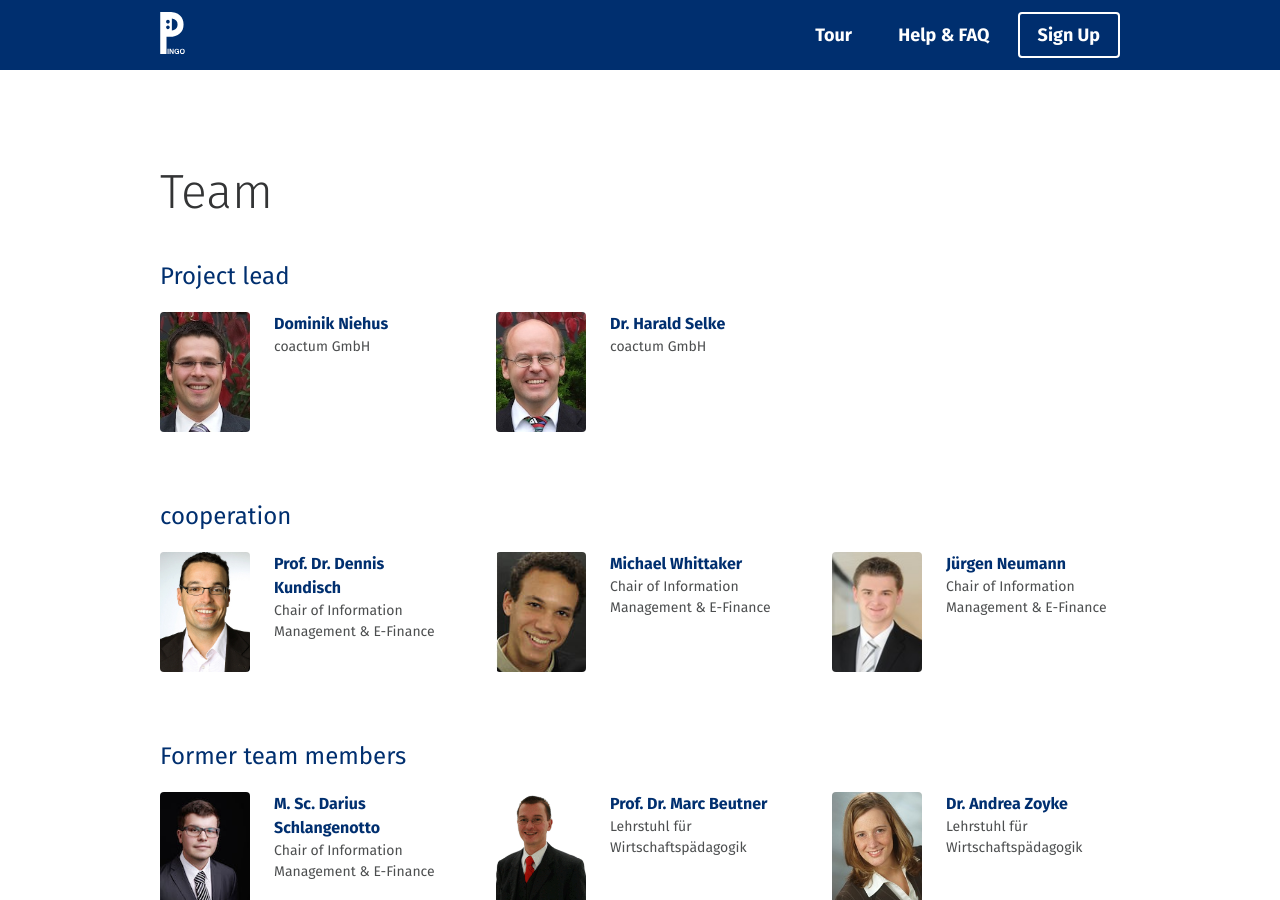
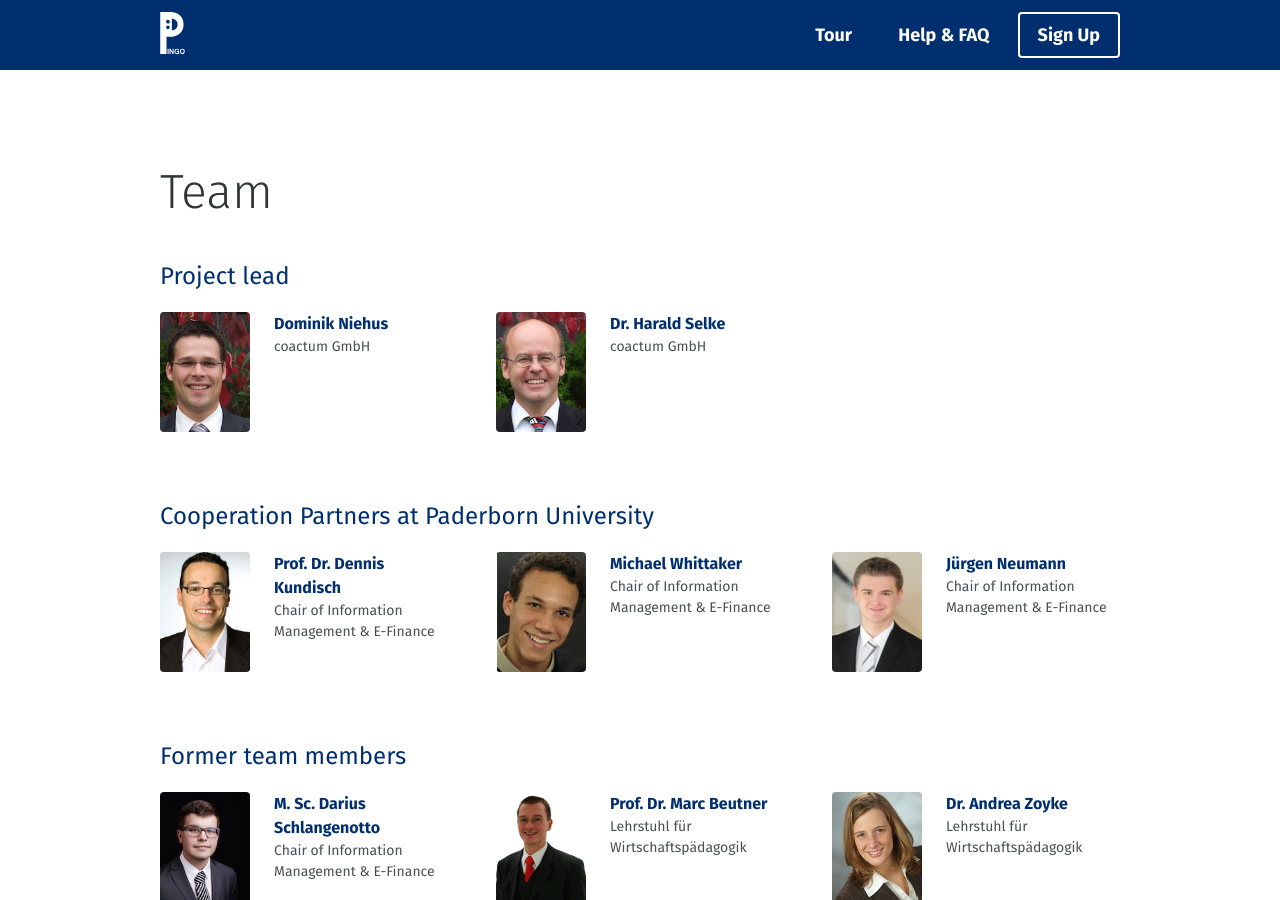
Before and after one commit to PingoUPB/pingoupb.github.io, a Jekyll site: the page built from en/team/index.html, in a window 1280 px wide and 900 px high. Built offline with Jekyll 4.4.1, drawn with Linux system fonts in a browser that asks for light colours; nearby versions of some CDN libraries.

Commit message:
Update people.yml

```diff
--- a/_data/people.yml
+++ b/_data/people.yml
@@ -11,19 +11,19 @@
   url: https://www.coactum.de/
 
 - name: Prof. Dr. Dennis Kundisch
-  task: cooperation
+  task: Cooperation Partners at Paderborn University
   img: kundisch.jpg
   chair: Chair of Information Management & E-Finance
   url: https://wiwi.uni-paderborn.de/dep3/winfo2/team/dennis-kundisch/
 
 - name: Michael Whittaker
-  task: cooperation
+  task: Cooperation Partners at Paderborn University
   img: whittaker.jpg
   chair: Chair of Information Management & E-Finance
   url: http://wiwi.uni-paderborn.de/dep3/winfo2/team/studentische-hilfskraefte/
 
 - name: Jürgen Neumann
-  task: cooperation
+  task: Cooperation Partners at Paderborn University
   img: neumann.jpg
   chair: Chair of Information Management & E-Finance
   url: http://wiwi.uni-paderborn.de/dep3/winfo2/team/studentische-hilfskraefte/
```
